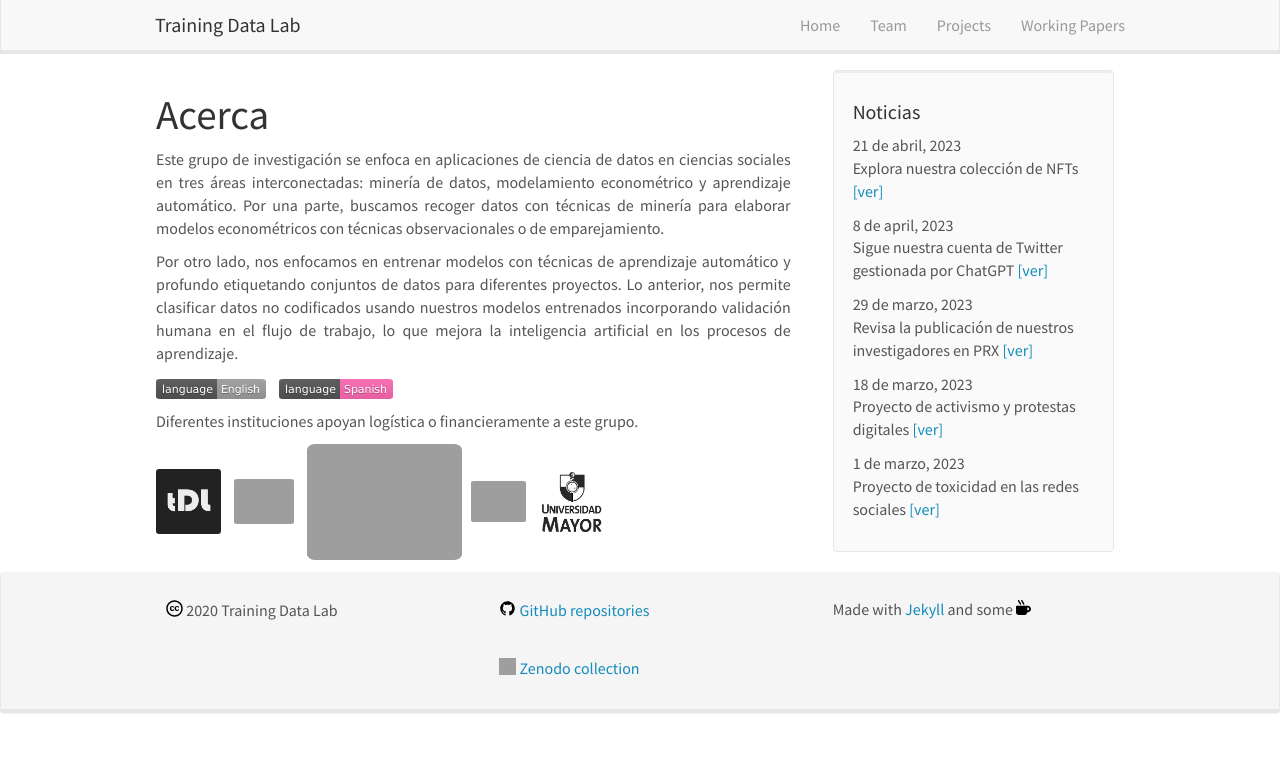
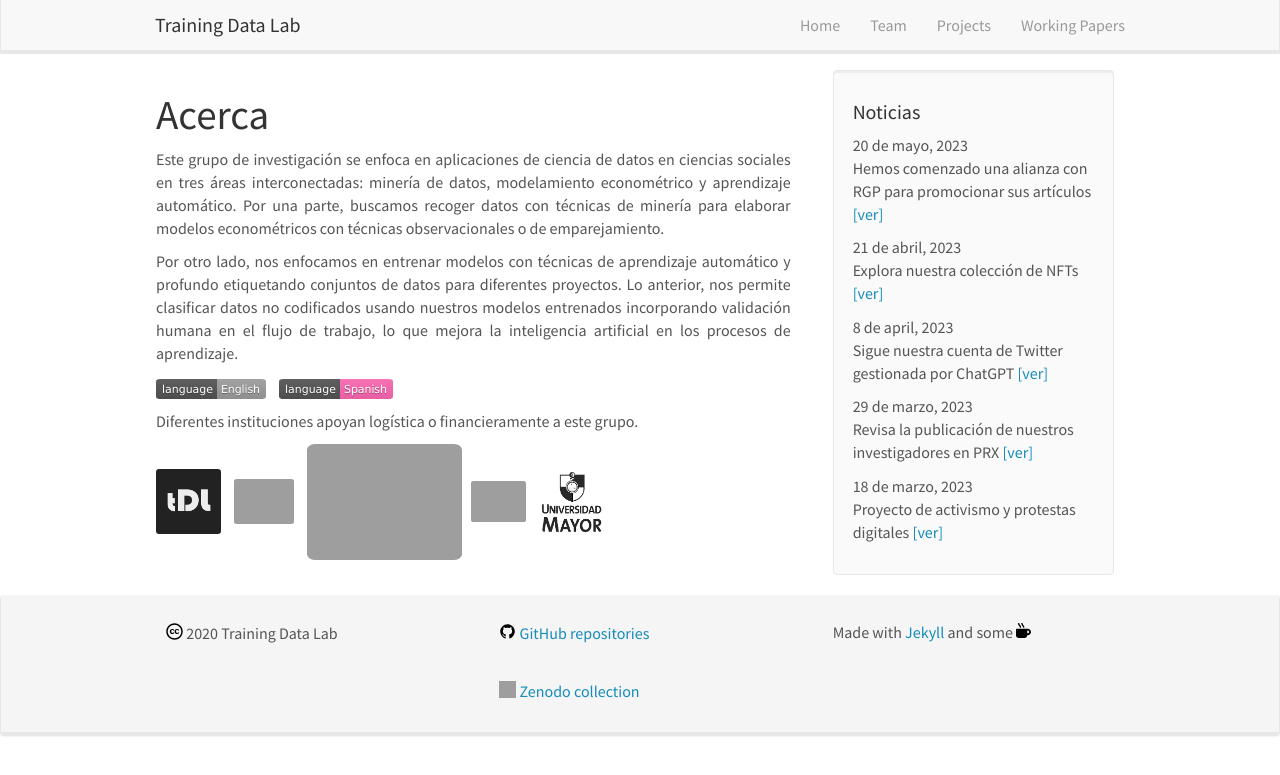
Before and after one commit to training-datalab/old-training-datalab.com, a Jekyll site: the page built from _pages/about_spanish.md, in a window 1280 px wide. Shown: the top 775 px of the page. Built offline with Jekyll 4.4.1, drawn with Linux system fonts in a browser that asks for light colours; nearby versions of some CDN libraries.

Commit message:
Update news_spanish.yml

```diff
--- a/_data/news_spanish.yml
+++ b/_data/news_spanish.yml
@@ -1,3 +1,7 @@
+- date: 20 de mayo, 2023
+  headline: "Hemos comenzado una alianza con RGP para promocionar sus artículos"
+  newslink: <a href="https://revistas.uv.cl/index.php/rgp/index" target="_blank">[ver]</a>
+
 - date: 21 de abril, 2023
   headline: "Explora nuestra colección de NFTs"
   newslink: <a href="https://opensea.io/collection/tdatalab" target="_blank">[ver]</a>
@@ -13,7 +17,3 @@
 - date: 18 de marzo, 2023
   headline: "Proyecto de activismo y protestas digitales"
   newslink: <a href="/projects/digital-activism-protests-and-incivility">[ver]</a>
-
-- date: 1 de marzo, 2023
-  headline: "Proyecto de toxicidad en las redes sociales"
-  newslink: <a href="/projects/toxicity-in-audiences-journalistic-interactions-in-crises">[ver]</a>
```
